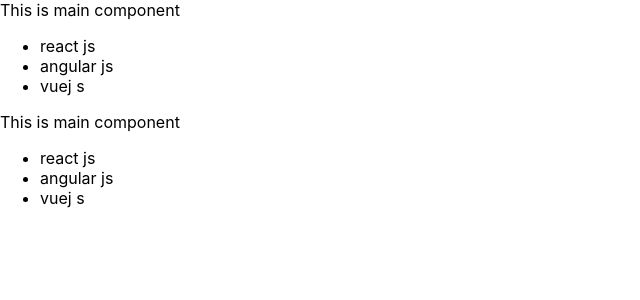
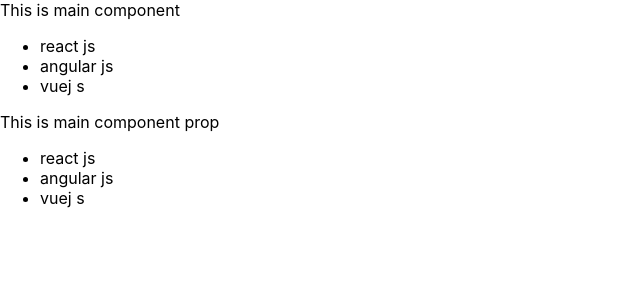
Before and after one commit to Gathsara2002/Learning-React, a React (Create React App) app: page / in a window 1280 px wide. Shown: the top 300 px of the page, without its empty margins (0-640 px from the left). Built offline with nearby package versions, Linux system fonts and the light colour scheme.

Commit message:
Content updated with prop

```diff
--- a/src/App.js
+++ b/src/App.js
@@ -7,7 +7,7 @@
     //jsx fragment
     <>
       <Main></Main>
-      <Main />
+      <Main name="prop"/>
     </>
   );
 }
--- a/src/Component/Main.js
+++ b/src/Component/Main.js
@@ -1,13 +1,14 @@
-function Main() {
+function Main(props) {
     return (
         <div>
-            This is main component
+            This is main component  {props.name}
             <ul>
                 <li>react js</li>
                 <li>angular js</li>
                 <li>vuej s</li>
             </ul>
-        </div>);
+        </div>
+        );
 }
 
 export default Main;
```
